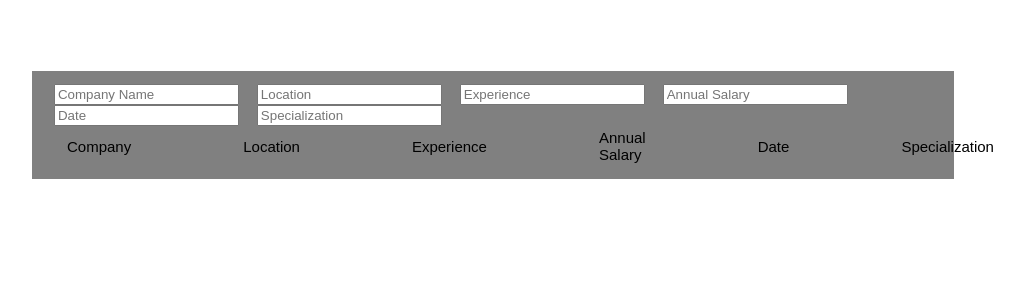
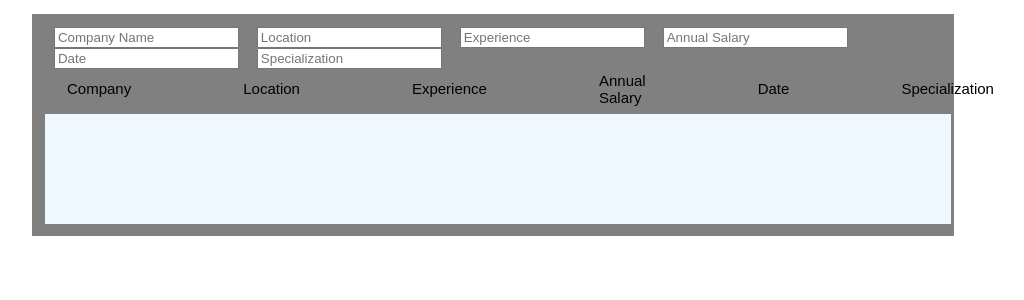
Before and after one commit to yergozhin/levels_kz, a React (Create React App) app: page / in a window 1280 px wide. Shown: the top 300 px of the page, without its empty margins (172-1196 px from the left). Built offline with nearby package versions, Linux system fonts and the light colour scheme.

Commit message:
src/App.css

```diff
--- a/src/App.css
+++ b/src/App.css
@@ -60,3 +60,13 @@
   padding-right: 90px;
   padding-left: 20px;
 }
+.scroll {
+  display: block;
+  border: 0px solid red;
+  padding: 5px;
+  margin-top: 5px;
+  width: 100%;
+  height: 100px;
+  overflow-y: scroll;
+  background-color: aliceblue;
+}
```
